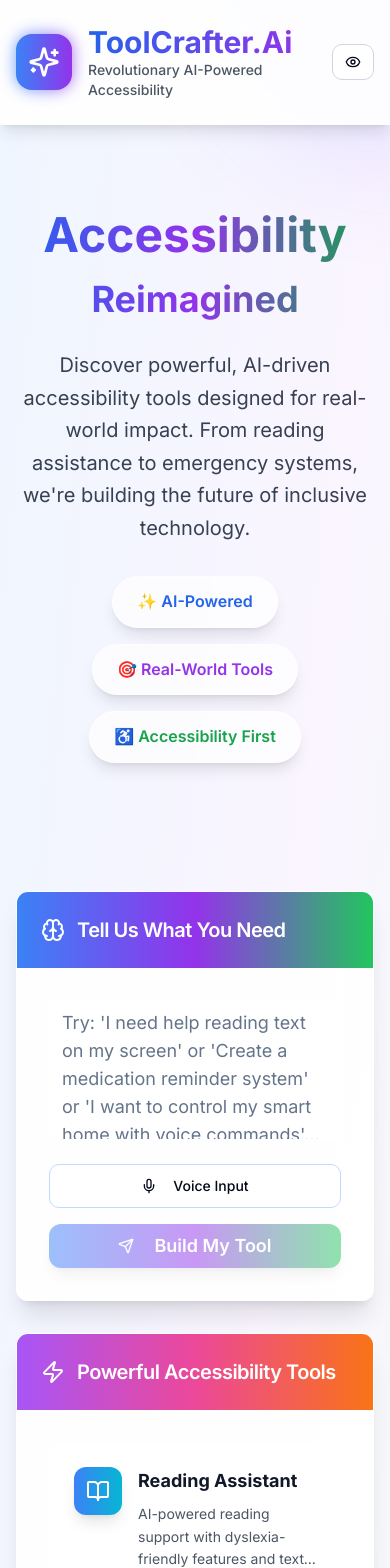
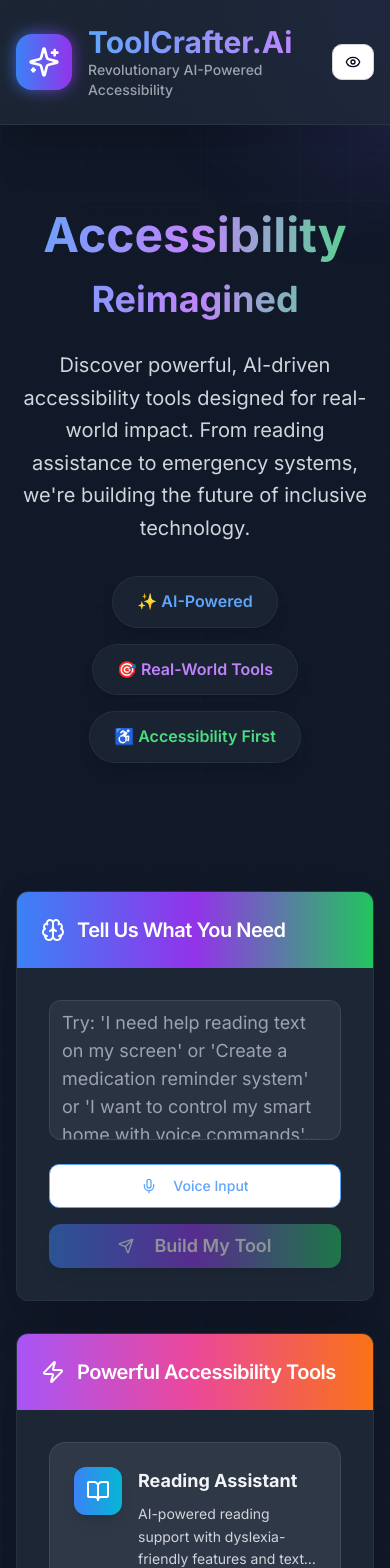
Before and after one commit to GDVivekPawar/toolcrafter-ai, a React (Vite) app: page / in a window 390 px wide. Shown: the top 1568 px of the page. Built offline with nearby package versions, Linux system fonts and the light colour scheme.

Commit message:
Implement UI/UX improvements and fixes
- Implemented a modern dark AI-style theme with animations and glassmorphism.
- Made template tools clickable, filling the prompt textarea.
- Added better error handling, retry logic, and visual indicators for voice input.

```diff
--- a/src/components/TemplateGallery.tsx
+++ b/src/components/TemplateGallery.tsx
@@ -5,7 +5,7 @@ import { Button } from '@/components/ui/button';
 import { BookOpen, Pill, MessageSquare, Home, Brain, Shield, Zap } from 'lucide-react';
 
 interface TemplateGalleryProps {
-  onTemplateSelect: (template: string) => void;
+  onTemplateSelect: (templatePrompt: string) => void;
 }
 
 const templates = [
@@ -61,7 +61,7 @@ const templates = [
 
 const TemplateGallery: React.FC<TemplateGalleryProps> = ({ onTemplateSelect }) => {
   return (
-    <Card className="border-white/40 shadow-xl bg-white/90 backdrop-blur-xl overflow-hidden">
+    <Card className="border-gray-700/40 shadow-2xl bg-gray-800/90 backdrop-blur-xl overflow-hidden">
       <CardHeader className="bg-gradient-to-r from-purple-500 via-pink-500 to-orange-500 text-white">
         <CardTitle className="flex items-center space-x-3 text-xl">
           <Zap className="h-6 w-6" />
@@ -73,7 +73,7 @@ const TemplateGallery: React.FC<TemplateGalleryProps> = ({ onTemplateSelect }) =
           {templates.map((template, index) => (
             <div
               key={index}
-              className="group relative overflow-hidden rounded-2xl border border-white/60 bg-white/70 backdrop-blur-sm hover:bg-white/90 transition-all duration-300 hover:shadow-lg hover:scale-105"
+              className="group relative overflow-hidden rounded-2xl border border-gray-600/60 bg-gray-700/70 backdrop-blur-sm hover:bg-gray-600/90 transition-all duration-300 hover:shadow-lg hover:scale-105 cursor-pointer"
             >
               <div className="p-6">
                 <div className="flex items-start space-x-4">
@@ -81,10 +81,10 @@ const TemplateGallery: React.FC<TemplateGalleryProps> = ({ onTemplateSelect }) =
                     <template.icon className="h-6 w-6 text-white" />
                   </div>
                   <div className="flex-1 min-w-0">
-                    <h3 className="font-bold text-gray-900 text-lg mb-2 group-hover:text-gray-800 transition-colors">
+                    <h3 className="font-bold text-gray-100 text-lg mb-2 group-hover:text-white transition-colors">
                       {template.title}
                     </h3>
-                    <p className="text-sm text-gray-600 mb-4 line-clamp-3 leading-relaxed">
+                    <p className="text-sm text-gray-300 mb-4 line-clamp-3 leading-relaxed">
                       {template.description}
                     </p>
                     <Button
@@ -102,26 +102,26 @@ const TemplateGallery: React.FC<TemplateGalleryProps> = ({ onTemplateSelect }) =
           ))}
         </div>
 
-        <div className="mt-8 p-6 bg-gradient-to-r from-blue-50/80 to-purple-50/80 rounded-2xl border border-white/60 backdrop-blur-sm">
-          <h4 className="font-bold text-gray-900 mb-2 flex items-center space-x-2">
-            <Zap className="h-5 w-5 text-blue-600" />
+        <div className="mt-8 p-6 bg-gradient-to-r from-blue-900/50 to-purple-900/50 rounded-2xl border border-gray-600/60 backdrop-blur-sm">
+          <h4 className="font-bold text-gray-100 mb-2 flex items-center space-x-2">
+            <Zap className="h-5 w-5 text-blue-400" />
             <span>Revolutionary Features</span>
           </h4>
-          <div className="grid grid-cols-1 md:grid-cols-2 gap-4 text-sm text-gray-700">
+          <div className="grid grid-cols-1 md:grid-cols-2 gap-4 text-sm text-gray-300">
             <div className="flex items-center space-x-2">
-              <div className="w-2 h-2 bg-blue-500 rounded-full"></div>
+              <div className="w-2 h-2 bg-blue-400 rounded-full"></div>
               <span>Real-time AI assistance</span>
             </div>
             <div className="flex items-center space-x-2">
-              <div className="w-2 h-2 bg-purple-500 rounded-full"></div>
+              <div className="w-2 h-2 bg-purple-400 rounded-full"></div>
               <span>Emergency response integration</span>
             </div>
             <div className="flex items-center space-x-2">
-              <div className="w-2 h-2 bg-green-500 rounded-full"></div>
+              <div className="w-2 h-2 bg-green-400 rounded-full"></div>
               <span>Personalized user experiences</span>
             </div>
             <div className="flex items-center space-x-2">
-              <div className="w-2 h-2 bg-orange-500 rounded-full"></div>
+              <div className="w-2 h-2 bg-orange-400 rounded-full"></div>
               <span>Cross-platform compatibility</span>
             </div>
           </div>
--- a/src/components/VoiceInput.tsx
+++ b/src/components/VoiceInput.tsx
@@ -1,6 +1,6 @@
 
-import React, { useEffect, useRef } from 'react';
-import { Mic, MicOff } from 'lucide-react';
+import React, { useEffect, useRef, useState } from 'react';
+import { Mic, MicOff, AlertCircle } from 'lucide-react';
 import { Button } from '@/components/ui/button';
 import { useToast } from '@/hooks/use-toast';
 
@@ -12,6 +12,8 @@ interface VoiceInputProps {
 
 const VoiceInput: React.FC<VoiceInputProps> = ({ onTranscript, isListening, setIsListening }) => {
   const recognitionRef = useRef<SpeechRecognition | null>(null);
+  const [hasError, setHasError] = useState(false);
+  const [retryCount, setRetryCount] = useState(0);
   const { toast } = useToast();
 
   useEffect(() => {
@@ -23,6 +25,11 @@ const VoiceInput: React.FC<VoiceInputProps> = ({ onTranscript, isListening, setI
       recognitionRef.current.interimResults = true;
       recognitionRef.current.lang = 'en-US';
 
+      recognitionRef.current.onstart = () => {
+        setHasError(false);
+        console.log('Voice recognition started');
+      };
+
       recognitionRef.current.onresult = (event) => {
         let finalTranscript = '';
         for (let i = event.resultIndex; i < event.results.length; i++) {
@@ -31,31 +38,98 @@ const VoiceInput: React.FC<VoiceInputProps> = ({ onTranscript, isListening, setI
           }
         }
         if (finalTranscript) {
+          console.log('Voice input received:', finalTranscript);
           onTranscript(finalTranscript);
+          setRetryCount(0); // Reset retry count on successful recognition
         }
       };
 
       recognitionRef.current.onerror = (event) => {
         console.error('Speech recognition error:', event.error);
+        setHasError(true);
         setIsListening(false);
+
+        // Handle different error types
+        let errorMessage = "Voice input error occurred.";
+        let description = "Please try again.";
+
+        switch (event.error) {
+          case 'network':
+            errorMessage = "Network Error";
+            description = "Check your internet connection and try again.";
+            break;
+          case 'no-speech':
+            errorMessage = "No Speech Detected";
+            description = "Please speak clearly and try again.";
+            return; // Don't show toast for no speech
+          case 'audio-capture':
+            errorMessage = "Microphone Access Error";
+            description = "Please check your microphone permissions.";
+            break;
+          case 'not-allowed':
+            errorMessage = "Microphone Permission Denied";
+            description = "Please allow microphone access to use voice input.";
+            break;
+          case 'service-not-allowed':
+            errorMessage = "Voice Service Unavailable";
+            description = "Voice recognition service is not available.";
+            break;
+          default:
+            errorMessage = "Voice Input Error";
+            description = `Error type: ${event.error}. Please try again.`;
+        }
+
         toast({
-          title: "Voice Input Error",
-          description: "There was an issue with voice recognition. Please try again.",
+          title: errorMessage,
+          description: description,
           variant: "destructive"
         });
       };
 
       recognitionRef.current.onend = () => {
+        console.log('Voice recognition ended');
         setIsListening(false);
+
+        // Auto-retry for certain errors (max 2 retries)
+        if (hasError && retryCount < 2) {
+          setTimeout(() => {
+            setRetryCount(prev => prev + 1);
+            startListening();
+          }, 1000);
+        }
       };
     }
 
     return () => {
       if (recognitionRef.current) {
         recognitionRef.current.stop();
+        recognitionRef.current = null;
       }
     };
-  }, [onTranscript, setIsListening, toast]);
+  }, [onTranscript, setIsListening, toast, hasError, retryCount]);
+
+  const startListening = () => {
+    if (!recognitionRef.current) return;
+
+    try {
+      recognitionRef.current.start();
+      setIsListening(true);
+      toast({
+        title: "Listening...",
+        description: "Speak your accessibility tool request now.",
+      });
+    } catch (error) {
+      console.error('Error starting voice recognition:', error);
+      setHasError(true);
+    }
+  };
+
+  const stopListening = () => {
+    if (recognitionRef.current) {
+      recognitionRef.current.stop();
+      setIsListening(false);
+    }
+  };
 
   const toggleListening = () => {
     if (!recognitionRef.current) {
@@ -68,15 +142,9 @@ const VoiceInput: React.FC<VoiceInputProps> = ({ onTranscript, isListening, setI
     }
 
     if (isListening) {
-      recognitionRef.current.stop();
-      setIsListening(false);
+      stopListening();
     } else {
-      recognitionRef.current.start();
-      setIsListening(true);
-      toast({
-        title: "Listening...",
-        description: "Speak your accessibility tool request now.",
-      });
+      startListening();
     }
   };
 
@@ -84,15 +152,22 @@ const VoiceInput: React.FC<VoiceInputProps> = ({ onTranscript, isListening, setI
     <Button
       onClick={toggleListening}
       variant={isListening ? "destructive" : "outline"}
-      className={`px-6 py-3 ${
+      className={`px-6 py-3 transition-all duration-300 ${
         isListening
-          ? "bg-red-500 hover:bg-red-600 text-white animate-pulse"
-          : "border-blue-200 hover:bg-blue-50"
+          ? "bg-red-500 hover:bg-red-600 text-white animate-pulse shadow-lg shadow-red-500/30"
+          : hasError
+          ? "border-orange-400 hover:bg-orange-50 text-orange-600"
+          : "border-blue-400 hover:bg-blue-950 text-blue-400 hover:text-blue-300"
       }`}
       size="lg"
       aria-label={isListening ? "Stop voice input" : "Start voice input"}
     >
-      {isListening ? (
+      {hasError ? (
+        <>
+          <AlertCircle className="h-4 w-4 mr-2" />
+          Retry Voice
+        </>
+      ) : isListening ? (
         <>
           <MicOff className="h-4 w-4 mr-2" />
           Stop Listening
--- a/src/pages/Index.tsx
+++ b/src/pages/Index.tsx
@@ -32,8 +32,10 @@ const Index = () => {
     setPrompt(transcript);
   };
 
-  const handleTemplateSelect = (template: string) => {
-    setPrompt(template);
+  const handleTemplateSelect = (templatePrompt: string) => {
+    setPrompt(templatePrompt);
+    // Automatically process the template prompt
+    processPrompt(templatePrompt);
   };
 
   const handleGenerateTool = () => {
@@ -45,16 +47,27 @@ const Index = () => {
   const availableTemplates = getAvailableTemplates();
 
   return (
-    <div className="min-h-screen bg-gradient-to-br from-blue-50 via-purple-50 to-green-50 relative overflow-hidden">
-      {/* Animated Background Elements */}
+    <div className="min-h-screen bg-gray-900 relative overflow-hidden">
+      {/* Animated Background Elements with AI-style patterns */}
       <div className="absolute inset-0 overflow-hidden pointer-events-none">
-        <div className="absolute -top-40 -right-40 w-80 h-80 bg-gradient-to-br from-blue-400/20 to-purple-400/20 rounded-full blur-3xl animate-pulse-gentle"></div>
-        <div className="absolute -bottom-40 -left-40 w-80 h-80 bg-gradient-to-br from-green-400/20 to-blue-400/20 rounded-full blur-3xl animate-pulse-gentle" style={{ animationDelay: '1s' }}></div>
-        <div className="absolute top-1/2 left-1/2 transform -translate-x-1/2 -translate-y-1/2 w-60 h-60 bg-gradient-to-br from-purple-400/10 to-pink-400/10 rounded-full blur-3xl animate-pulse-gentle" style={{ animationDelay: '2s' }}></div>
+        {/* Geometric patterns */}
+        <div className="absolute top-0 left-0 w-full h-full opacity-10">
+          <div className="absolute top-20 left-20 w-32 h-32 border border-blue-400/30 rounded-lg rotate-45 animate-pulse-gentle"></div>
+          <div className="absolute top-40 right-32 w-24 h-24 border border-purple-400/30 rounded-lg rotate-12 animate-pulse-gentle" style={{ animationDelay: '1s' }}></div>
+          <div className="absolute bottom-32 left-16 w-40 h-40 border border-green-400/30 rounded-lg -rotate-12 animate-pulse-gentle" style={{ animationDelay: '2s' }}></div>
+        </div>
+
+        {/* Gradient orbs */}
+        <div className="absolute -top-40 -right-40 w-80 h-80 bg-gradient-to-br from-blue-500/20 to-purple-500/20 rounded-full blur-3xl animate-pulse-gentle"></div>
+        <div className="absolute -bottom-40 -left-40 w-80 h-80 bg-gradient-to-br from-green-500/20 to-blue-500/20 rounded-full blur-3xl animate-pulse-gentle" style={{ animationDelay: '1s' }}></div>
+        <div className="absolute top-1/2 left-1/2 transform -translate-x-1/2 -translate-y-1/2 w-60 h-60 bg-gradient-to-br from-purple-500/10 to-pink-500/10 rounded-full blur-3xl animate-pulse-gentle" style={{ animationDelay: '2s' }}></div>
+
+        {/* Grid pattern */}
+        <div className="absolute inset-0 bg-[linear-gradient(rgba(59,130,246,0.03)_1px,transparent_1px),linear-gradient(90deg,rgba(59,130,246,0.03)_1px,transparent_1px)] bg-[size:50px_50px]"></div>
       </div>
 
-      {/* Modern Header */}
-      <header className="bg-white/90 backdrop-blur-xl border-b border-white/20 sticky top-0 z-50 shadow-lg">
+      {/* Modern Header with glassmorphism */}
+      <header className="bg-gray-800/80 backdrop-blur-xl border-b border-gray-700/50 sticky top-0 z-50 shadow-2xl">
         <div className="max-w-7xl mx-auto px-4 sm:px-6 lg:px-8 py-6">
           <div className="flex items-center justify-between">
             <div className="flex items-center space-x-4">
@@ -65,15 +78,15 @@ const Index = () => {
                 </div>
               </div>
               <div>
-                <h1 className="text-3xl font-bold bg-gradient-to-r from-blue-600 to-purple-600 bg-clip-text text-transparent">
+                <h1 className="text-3xl font-bold bg-gradient-to-r from-blue-400 to-purple-400 bg-clip-text text-transparent">
                   ToolCrafter.Ai
                 </h1>
-                <p className="text-sm text-gray-600 font-medium">Revolutionary AI-Powered Accessibility</p>
+                <p className="text-sm text-gray-400 font-medium">Revolutionary AI-Powered Accessibility</p>
               </div>
             </div>
             <div className="flex items-center space-x-6">
-              <div className="hidden sm:flex items-center space-x-3 text-sm text-gray-600 bg-white/60 rounded-full px-4 py-2 backdrop-blur-sm">
-                <Zap className="h-4 w-4 text-yellow-500" />
+              <div className="hidden sm:flex items-center space-x-3 text-sm text-gray-300 bg-gray-800/60 rounded-full px-4 py-2 backdrop-blur-sm border border-gray-700/50">
+                <Zap className="h-4 w-4 text-yellow-400" />
                 <span className="font-medium">Powered by Advanced AI</span>
               </div>
               <HighContrastToggle />
@@ -82,30 +95,30 @@ const Index = () => {
         </div>
       </header>
 
-      {/* Hero Section */}
+      {/* Hero Section with dark theme */}
       <section className="relative py-20 px-4 sm:px-6 lg:px-8">
         <div className="max-w-4xl mx-auto text-center">
           <div className="mb-8">
-            <h2 className="text-5xl md:text-7xl font-bold mb-6 bg-gradient-to-r from-blue-600 via-purple-600 to-green-600 bg-clip-text text-transparent leading-tight">
+            <h2 className="text-5xl md:text-7xl font-bold mb-6 bg-gradient-to-r from-blue-400 via-purple-400 to-green-400 bg-clip-text text-transparent leading-tight">
               Accessibility
               <br />
               <span className="text-4xl md:text-6xl">Reimagined</span>
             </h2>
-            <p className="text-xl md:text-2xl text-gray-700 mb-8 max-w-3xl mx-auto leading-relaxed">
+            <p className="text-xl md:text-2xl text-gray-300 mb-8 max-w-3xl mx-auto leading-relaxed">
               Discover powerful, AI-driven accessibility tools designed for real-world impact.
               From reading assistance to emergency systems, we're building the future of inclusive technology.
             </p>
           </div>
 
           <div className="flex flex-wrap justify-center gap-4 mb-12">
-            <div className="bg-white/70 backdrop-blur-sm rounded-full px-6 py-3 border border-white/40 shadow-lg">
-              <span className="text-blue-600 font-semibold">✨ AI-Powered</span>
+            <div className="bg-gray-800/70 backdrop-blur-sm rounded-full px-6 py-3 border border-gray-700/40 shadow-lg">
+              <span className="text-blue-400 font-semibold">✨ AI-Powered</span>
             </div>
-            <div className="bg-white/70 backdrop-blur-sm rounded-full px-6 py-3 border border-white/40 shadow-lg">
-              <span className="text-purple-600 font-semibold">🎯 Real-World Tools</span>
+            <div className="bg-gray-800/70 backdrop-blur-sm rounded-full px-6 py-3 border border-gray-700/40 shadow-lg">
+              <span className="text-purple-400 font-semibold">🎯 Real-World Tools</span>
             </div>
-            <div className="bg-white/70 backdrop-blur-sm rounded-full px-6 py-3 border border-white/40 shadow-lg">
-              <span className="text-green-600 font-semibold">♿ Accessibility First</span>
+            <div className="bg-gray-800/70 backdrop-blur-sm rounded-full px-6 py-3 border border-gray-700/40 shadow-lg">
+              <span className="text-green-400 font-semibold">♿ Accessibility First</span>
             </div>
           </div>
         </div>
@@ -115,7 +128,7 @@ const Index = () => {
         <div className="grid grid-cols-1 lg:grid-cols-3 gap-8">
           {/* Input Section */}
           <div className="lg:col-span-2 space-y-8">
-            <Card className="border-white/40 shadow-xl bg-white/90 backdrop-blur-xl overflow-hidden">
+            <Card className="border-gray-700/40 shadow-2xl bg-gray-800/90 backdrop-blur-xl overflow-hidden">
               <CardHeader className="bg-gradient-to-r from-blue-500 via-purple-600 to-green-500 text-white">
                 <CardTitle className="flex items-center space-x-3 text-xl">
                   <Brain className="h-6 w-6" />
@@ -128,7 +141,7 @@ const Index = () => {
                     placeholder="Try: 'I need help reading text on my screen' or 'Create a medication reminder system' or 'I want to control my smart home with voice commands'..."
                     value={prompt}
                     onChange={(e) => setPrompt(e.target.value)}
-                    className="min-h-[140px] text-lg border-white/60 bg-white/50 backdrop-blur-sm focus:border-purple-400 focus:ring-purple-400 rounded-xl resize-none"
+                    className="min-h-[140px] text-lg border-gray-600/60 bg-gray-700/50 backdrop-blur-sm focus:border-purple-400 focus:ring-purple-400 rounded-xl resize-none text-white placeholder:text-gray-400"
                     aria-label="Describe the accessibility tool you need"
                   />
 
@@ -161,9 +174,9 @@ const Index = () => {
                   </div>
 
                   {error && (
-                    <div className="p-6 bg-red-50/80 backdrop-blur-sm border border-red-200/60 rounded-xl text-red-700">
+                    <div className="p-6 bg-red-900/50 backdrop-blur-sm border border-red-700/60 rounded-xl text-red-300">
                       <p className="font-medium">{error}</p>
-                      <p className="text-sm mt-2">
+                      <p className="text-sm mt-2 text-red-400">
                         Try describing tools like: "reading assistant", "medication reminder", "communication board", "smart home control"
                       </p>
                     </div>
@@ -186,9 +199,9 @@ const Index = () => {
             )}
           </div>
 
-          {/* Enhanced Sidebar */}
+          {/* Enhanced Sidebar with dark theme */}
           <div className="space-y-8">
-            <Card className="border-white/40 shadow-xl bg-gradient-to-br from-green-50/90 to-blue-50/90 backdrop-blur-xl">
+            <Card className="border-gray-700/40 shadow-2xl bg-gradient-to-br from-green-900/50 to-blue-900/50 backdrop-blur-xl">
               <CardHeader className="bg-gradient-to-r from-green-500 to-blue-500 text-white">
                 <CardTitle className="text-lg flex items-center space-x-2">
                   <Zap className="h-5 w-5" />
@@ -200,41 +213,41 @@ const Index = () => {
                   <Button
                     key={template.id}
                     variant="outline"
-                    className="w-full justify-start border-white/60 bg-white/70 hover:bg-white/90 h-auto py-4 px-4 backdrop-blur-sm transition-all duration-300 hover:shadow-lg rounded-xl"
+                    className="w-full justify-start border-gray-600/60 bg-gray-800/70 hover:bg-gray-700/90 h-auto py-4 px-4 backdrop-blur-sm transition-all duration-300 hover:shadow-lg rounded-xl text-gray-200 hover:text-white"
                     onClick={() => selectTemplate(template)}
                   >
                     <div className="text-left">
-                      <div className="font-semibold text-sm text-gray-900">{template.name}</div>
-                      <div className="text-xs text-gray-600 mt-1 line-clamp-2">{template.description}</div>
+                      <div className="font-semibold text-sm text-gray-200">{template.name}</div>
+                      <div className="text-xs text-gray-400 mt-1 line-clamp-2">{template.description}</div>
                     </div>
                   </Button>
                 ))}
               </CardContent>
             </Card>
 
-            <Card className="border-white/40 shadow-xl bg-gradient-to-br from-yellow-50/90 to-orange-50/90 backdrop-blur-xl">
+            <Card className="border-gray-700/40 shadow-2xl bg-gradient-to-br from-yellow-900/50 to-orange-900/50 backdrop-blur-xl">
               <CardHeader>
-                <CardTitle className="text-lg text-orange-800 flex items-center space-x-2">
+                <CardTitle className="text-lg text-orange-300 flex items-center space-x-2">
                   <Heart className="h-5 w-5" />
-                  <span>Why AccessiGen?</span>
+                  <span>Why ToolCrafter.Ai?</span>
                 </CardTitle>
               </CardHeader>
-              <CardContent className="p-6 text-sm text-orange-700 space-y-3">
+              <CardContent className="p-6 text-sm text-orange-200 space-y-3">
                 <ul className="space-y-2">
                   <li className="flex items-start space-x-2">
-                    <div className="w-2 h-2 bg-orange-500 rounded-full mt-2 flex-shrink-0"></div>
+                    <div className="w-2 h-2 bg-orange-400 rounded-full mt-2 flex-shrink-0"></div>
                     <span>AI understands your unique needs</span>
                   </li>
                   <li className="flex items-start space-x-2">
-                    <div className="w-2 h-2 bg-orange-500 rounded-full mt-2 flex-shrink-0"></div>
+                    <div className="w-2 h-2 bg-orange-400 rounded-full mt-2 flex-shrink-0"></div>
                     <span>Instantly deployed, ready to use</span>
                   </li>
                   <li className="flex items-start space-x-2">
-                    <div className="w-2 h-2 bg-orange-500 rounded-full mt-2 flex-shrink-0"></div>
+                    <div className="w-2 h-2 bg-orange-400 rounded-full mt-2 flex-shrink-0"></div>
                     <span>Designed by accessibility experts</span>
                   </li>
                   <li className="flex items-start space-x-2">
-                    <div className="w-2 h-2 bg-orange-500 rounded-full mt-2 flex-shrink-0"></div>
+                    <div className="w-2 h-2 bg-orange-400 rounded-full mt-2 flex-shrink-0"></div>
                     <span>Works on all devices and browsers</span>
                   </li>
                 </ul>
```
Also changed, not shown: src/components/Footer.tsx (+4 -4 lines).
